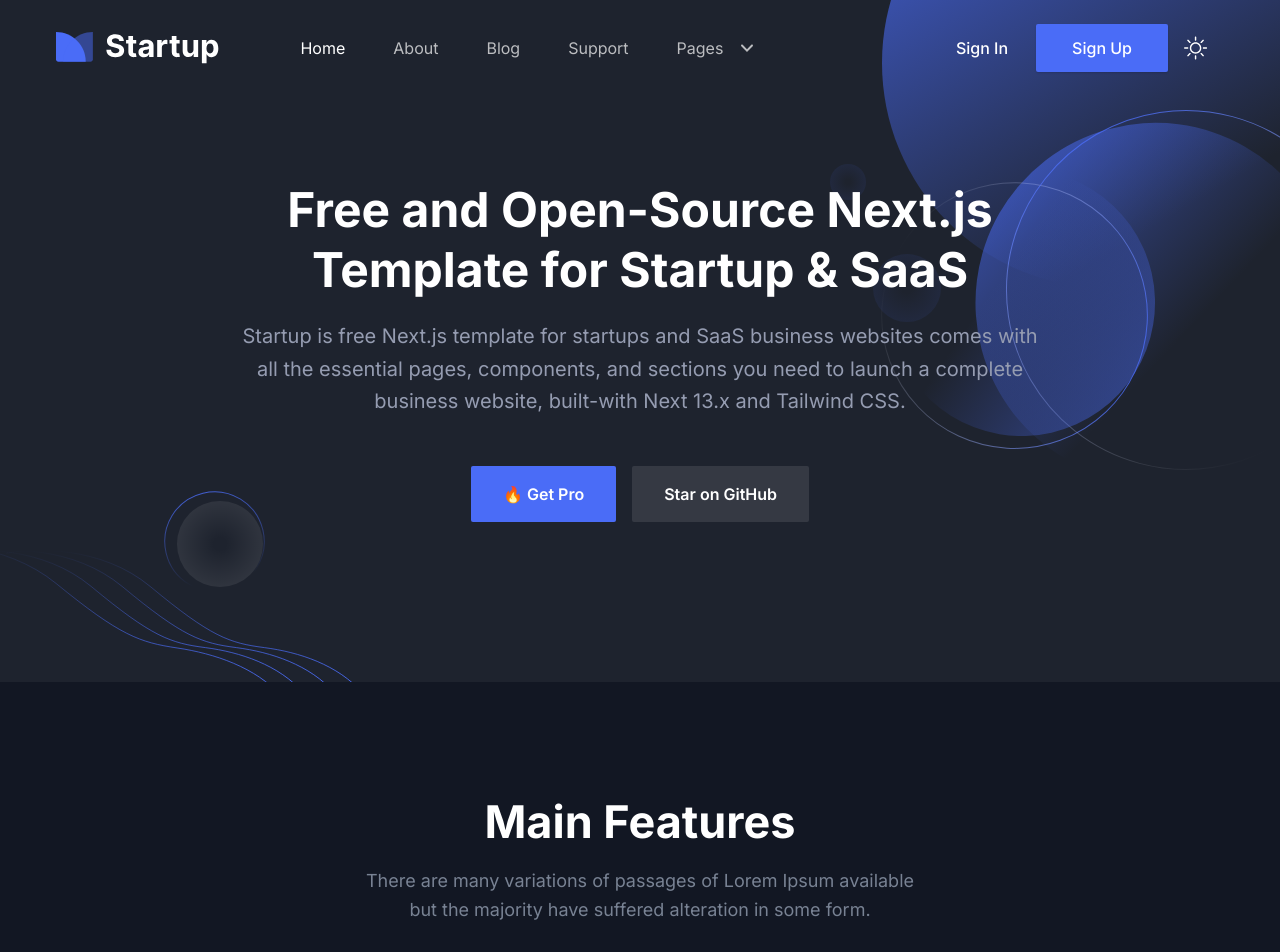
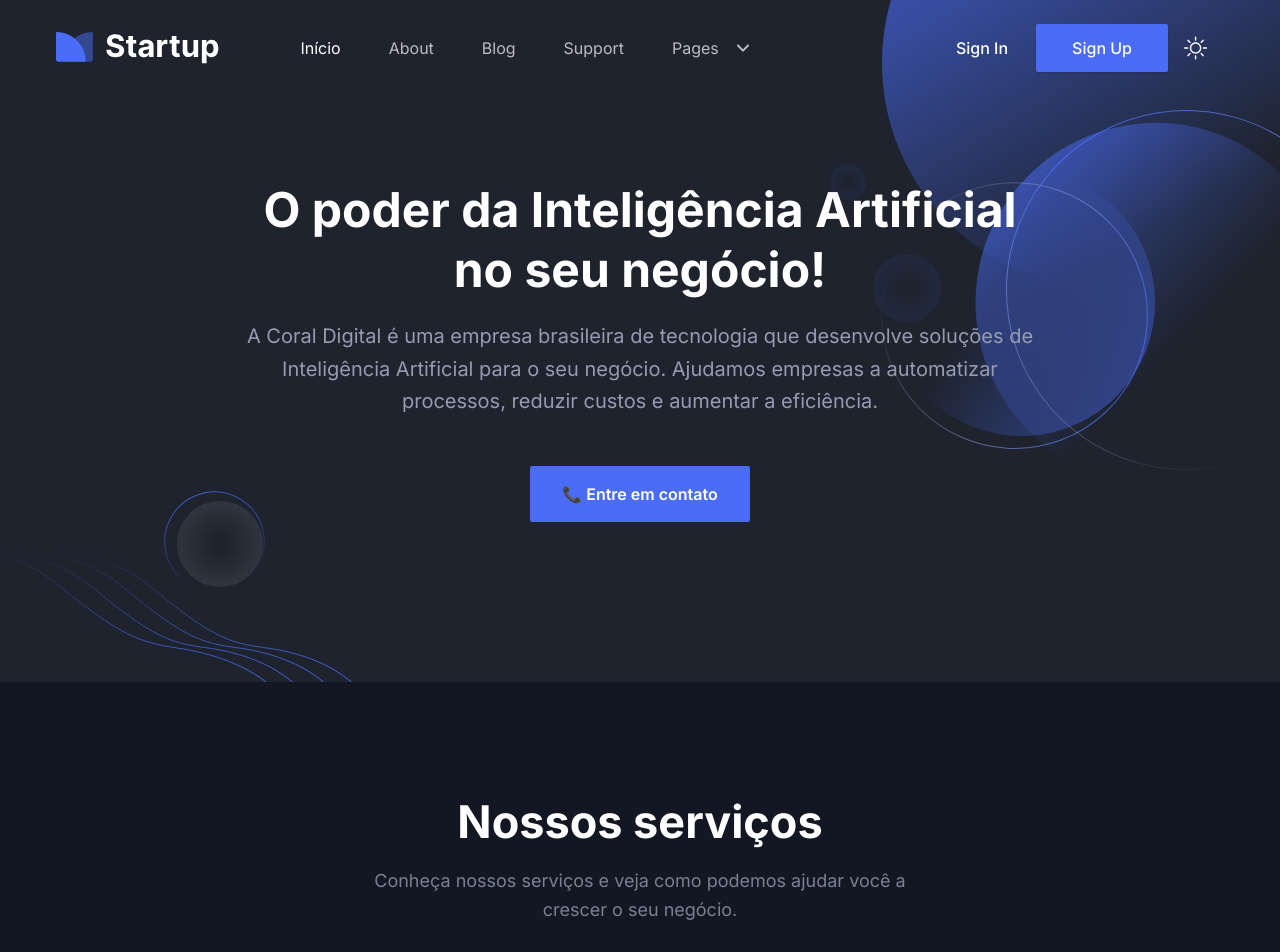
Before and after one commit to hellmrf/coraldigital.com.br, a Next.js app: page / in a window 1280 px wide. Shown: the top 952 px of the page. Built offline with nearby package versions, Linux system fonts and the light colour scheme.

Commit message:
Update features title and hero section

```diff
--- a/src/components/Features/index.tsx
+++ b/src/components/Features/index.tsx
@@ -8,8 +8,8 @@
       <section id="features" className="py-16 md:py-20 lg:py-28">
         <div className="container">
           <SectionTitle
-            title="Main Features"
-            paragraph="There are many variations of passages of Lorem Ipsum available but the majority have suffered alteration in some form."
+            title="Nossos serviços"
+            paragraph="Conheça nossos serviços e veja como podemos ajudar você a crescer o seu negócio."
             center
           />
 
--- a/src/components/Header/menuData.tsx
+++ b/src/components/Header/menuData.tsx
@@ -3,7 +3,7 @@
 const menuData: Menu[] = [
   {
     id: 1,
-    title: "Home",
+    title: "Início",
     path: "/",
     newTab: false,
   },
--- a/src/components/Hero/index.tsx
+++ b/src/components/Hero/index.tsx
@@ -12,27 +12,23 @@
             <div className="w-full px-4">
               <div className="mx-auto max-w-[800px] text-center">
                 <h1 className="mb-5 text-3xl font-bold leading-tight text-black dark:text-white sm:text-4xl sm:leading-tight md:text-5xl md:leading-tight">
-                  Free and Open-Source Next.js Template for Startup & SaaS
-                </h1>
+O poder da Inteligência Artificial no seu negócio!                </h1>
                 <p className="mb-12 text-base !leading-relaxed text-body-color dark:text-body-color-dark sm:text-lg md:text-xl">
-                  Startup is free Next.js template for startups and SaaS
-                  business websites comes with all the essential pages,
-                  components, and sections you need to launch a complete
-                  business website, built-with Next 13.x and Tailwind CSS.
+                  A Coral Digital é uma empresa brasileira de tecnologia que desenvolve soluções de Inteligência Artificial para o seu negócio. Ajudamos empresas a automatizar processos, reduzir custos e aumentar a eficiência.
                 </p>
                 <div className="flex flex-col items-center justify-center space-y-4 sm:flex-row sm:space-x-4 sm:space-y-0">
                   <Link
-                    href="https://nextjstemplates.com/templates/saas-starter-startup"
+                    href="https://wa.me/5531971352054"
                     className="rounded-sm bg-primary px-8 py-4 text-base font-semibold text-white duration-300 ease-in-out hover:bg-primary/80"
                   >
-                    🔥 Get Pro
+                    📞 Entre em contato
                   </Link>
-                  <Link
-                    href="https://github.com/NextJSTemplates/startup-nextjs"
+                  {/*<Link
+                    href="#"
                     className="inline-block rounded-sm bg-black px-8 py-4 text-base font-semibold text-white duration-300 ease-in-out hover:bg-black/90 dark:bg-white/10 dark:text-white dark:hover:bg-white/5"
                   >
                     Star on GitHub
-                  </Link>
+                  </Link>*/}
                 </div>
               </div>
             </div>
```
